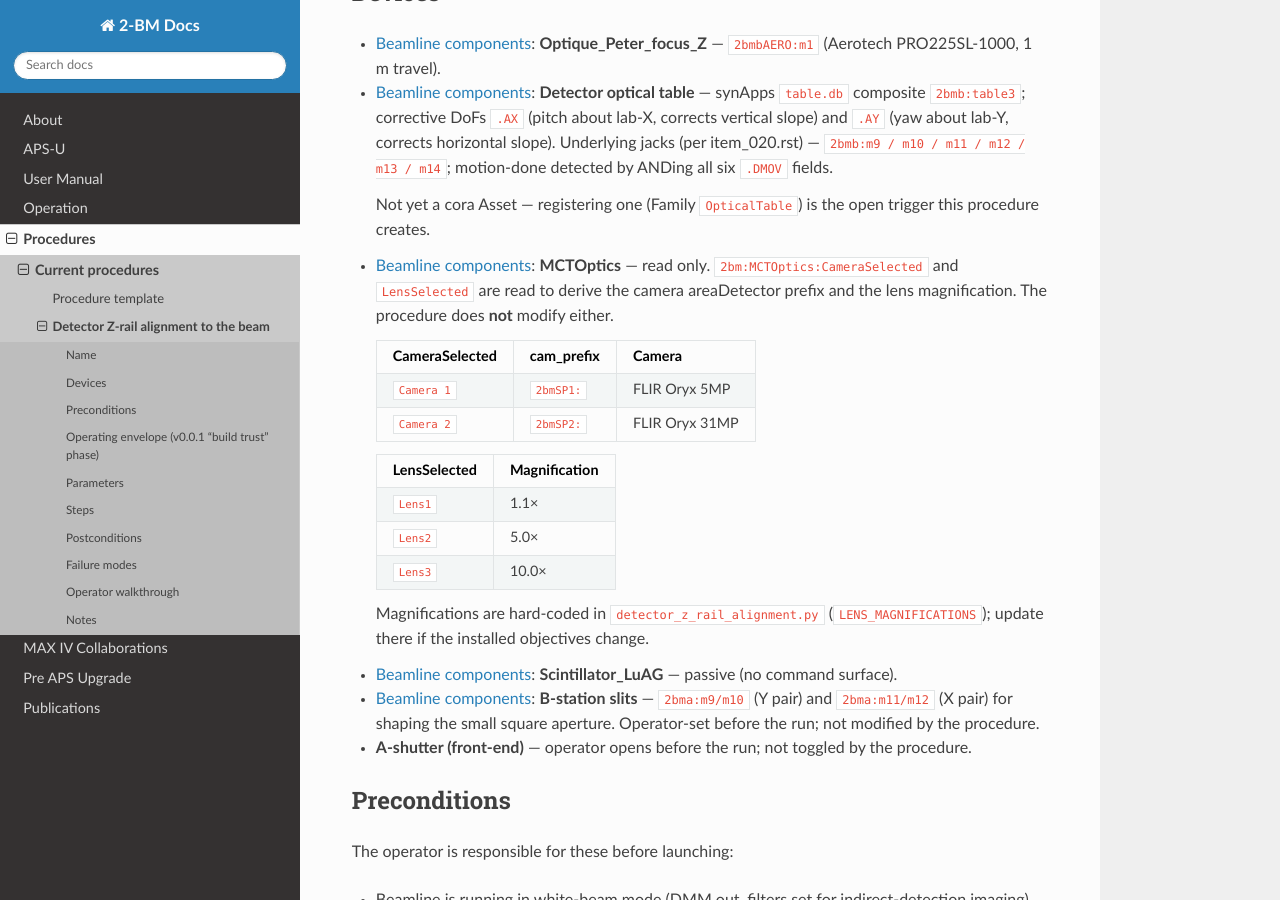
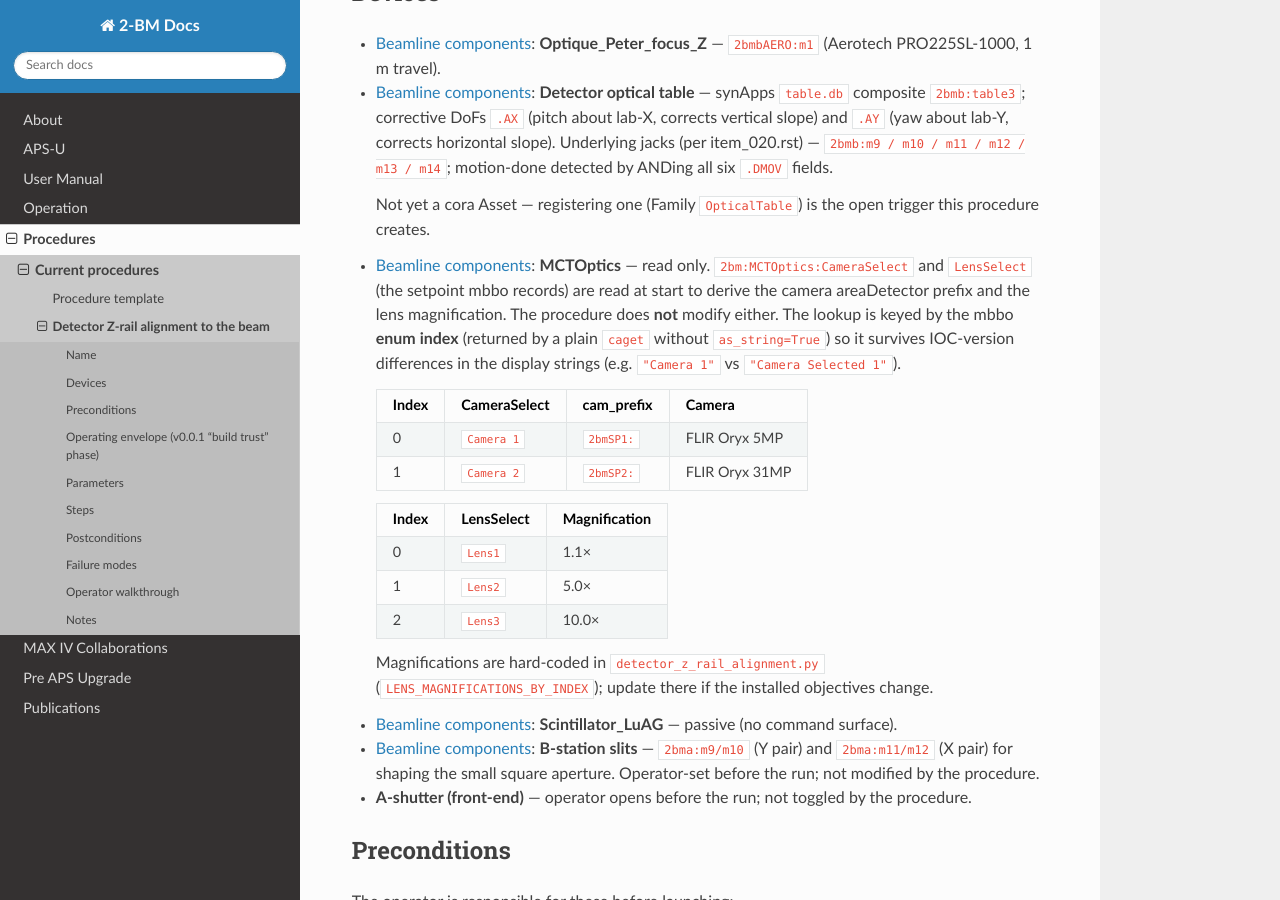
Before and after one commit to xray-imaging/2bm-docs, a Sphinx documentation site: the page built from docs/source/procedures/item_002.rst, in a window 1280 px wide and 900 px high, scrolled down 529 px. Built offline with Sphinx 7.4.7 and the Read the Docs theme 3.1.0, drawn with Linux system fonts in a browser that asks for light colours; the version number could not be read and is left out.

Commit message:
docs(procedures): align MCTOptics block with index-based detect
Match the 2bm-procedures fix: setpoint Select PVs not Selected
readbacks, lookup keyed by mbbo enum index, tables updated to
show the index alongside the display string.

```diff
--- a/docs/source/procedures/item_002.rst
+++ b/docs/source/procedures/item_002.rst
@@ -39,28 +39,34 @@ Devices
   is the open trigger this procedure creates.
 
 - :doc:`../manual/item_020`: **MCTOptics** — read only.
-  ``2bm:MCTOptics:CameraSelected`` and ``LensSelected`` are read
-  to derive the camera areaDetector prefix and the lens
-  magnification. The procedure does **not** modify either.
+  ``2bm:MCTOptics:CameraSelect`` and ``LensSelect`` (the setpoint
+  mbbo records) are read at start to derive the camera
+  areaDetector prefix and the lens magnification. The procedure
+  does **not** modify either. The lookup is keyed by the mbbo
+  **enum index** (returned by a plain ``caget`` without
+  ``as_string=True``) so it survives IOC-version differences in
+  the display strings (e.g. ``"Camera 1"`` vs
+  ``"Camera Selected 1"``).
 
-  =================  ================  =======================
-  CameraSelected     cam_prefix        Camera
-  =================  ================  =======================
-  ``Camera 1``       ``2bmSP1:``       FLIR Oryx 5MP
-  ``Camera 2``       ``2bmSP2:``       FLIR Oryx 31MP
-  =================  ================  =======================
+  ======  ==============  ================  =======================
+  Index   CameraSelect    cam_prefix        Camera
+  ======  ==============  ================  =======================
+  0       ``Camera 1``    ``2bmSP1:``       FLIR Oryx 5MP
+  1       ``Camera 2``    ``2bmSP2:``       FLIR Oryx 31MP
+  ======  ==============  ================  =======================
 
-  =================  ================
-  LensSelected       Magnification
-  =================  ================
-  ``Lens1``          1.1×
-  ``Lens2``          5.0×
-  ``Lens3``          10.0×
-  =================  ================
+  ======  ==============  ================
+  Index   LensSelect      Magnification
+  ======  ==============  ================
+  0       ``Lens1``       1.1×
+  1       ``Lens2``       5.0×
+  2       ``Lens3``       10.0×
+  ======  ==============  ================
 
   Magnifications are hard-coded in
-  ``detector_z_rail_alignment.py`` (``LENS_MAGNIFICATIONS``);
-  update there if the installed objectives change.
+  ``detector_z_rail_alignment.py``
+  (``LENS_MAGNIFICATIONS_BY_INDEX``); update there if the
+  installed objectives change.
 
 - :doc:`../manual/item_020`: **Scintillator_LuAG** — passive
   (no command surface).
```
